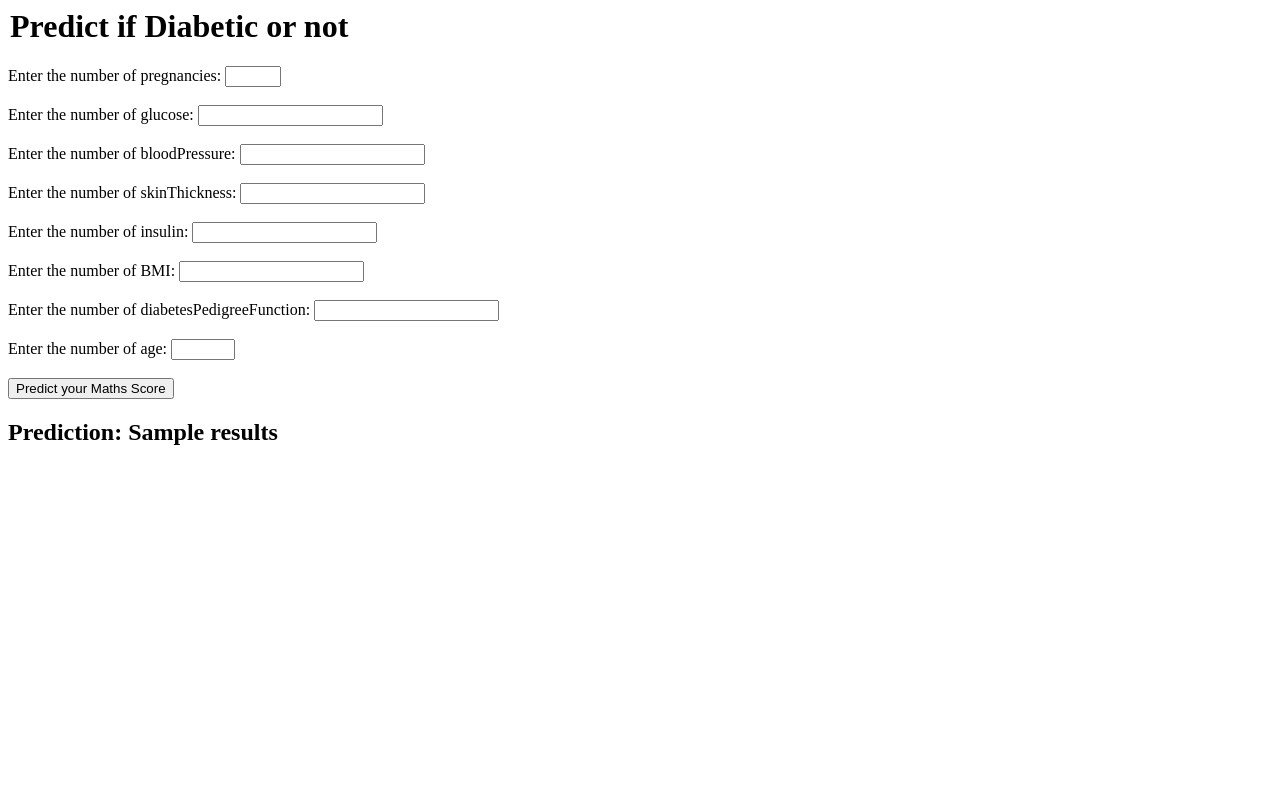
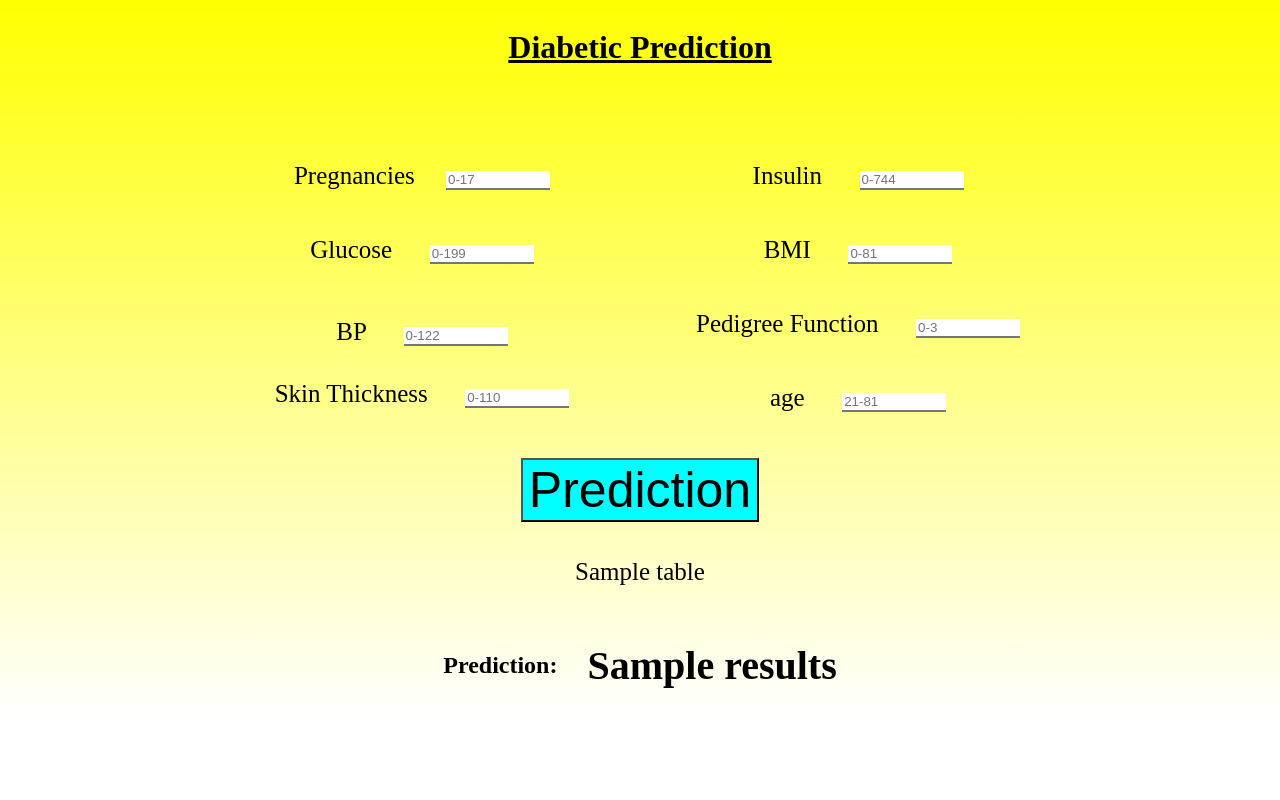
Before and after one commit to samarthagali/Diabetes-Predictor, a Flask app: template templates/home.html in a window 1280 px wide. Run offline with Flask 3, Linux system fonts and the light colour scheme; the template is opened without the code that fills it: most values are stand-ins (such as "Sample title", 1, 10 or a date in 2020).

Commit message:
modified webpage and function components

```diff
--- a/app.py
+++ b/app.py
@@ -32,13 +32,11 @@ def predict_datapoint():
 
         pred_df=data.get_data_as_data_frame()
         print(pred_df)
-        print("Before Prediction")
         predict_pipeline=PredictPipeline()
-        print("Mid Prediction")
         results=predict_pipeline.predict(pred_df)
         result = 'Non-Diabetic' if not results else 'Diabetic'
-        print("after Prediction")
-        return render_template('home.html',results=result)
+        result = result
+        return render_template('home.html',results=result, table=pred_df.to_html(index=False))
 
 
 if __name__=="__main__":
--- a/setup.py
+++ b/setup.py
@@ -18,9 +18,7 @@ def get_requirements(file_path:str)->List[str]:
 setup(
 name='mlproject',
 version='0.0.1',
-author='Basudev',
-author_email='basuoncloud@gmail.com',
+author='mlopspro',
 packages=find_packages(),
 install_requires=get_requirements('requirements.txt')
-
 )
--- a/src/components/ensembling.py
+++ b/src/components/ensembling.py
@@ -19,7 +19,6 @@ class Ensemble:
         self.path = ModelPath()
         self.ensemble = []
         self.data = data
-        print(os.getcwd())
 
     def logisticRegression(self):
          log_reg = pickle.load(open(self.path.models_path + self.path.log_reg_path, 'rb'))
--- /dev/null
+++ b/static/styles/home.css
@@ -0,0 +1,80 @@
+@import url('https://fonts.googleapis.com/css?family=Poppins:400,500,600,700&display=swap');
+
+html
+{
+  display: flex;
+  align-items: center;
+  justify-content: center;
+}
+
+body{
+  background: linear-gradient(to bottom, yellow, white);
+  background-size: cover;
+  background-repeat: no-repeat;
+}
+
+
+form
+{
+  font-size: 25px;
+}
+
+.column input{
+  border-top:none;
+  border-right: none;
+  border-left:none;
+  right:15px;
+  width:100px;
+}
+.underline
+{
+  margin:6px;
+}
+
+.container {
+  display: grid;
+  grid-template-columns: 1fr 1fr;
+  grid-gap: 20px;
+}
+
+.column {
+  padding: 20px;
+  align-items:left;
+  justify-content: left;
+  text-align: center;
+}
+
+.column input:focus
+{
+  width:100px;
+  border-top:none;
+  outline:none;
+  border-radius: 5px;
+  border-color: green;
+}
+
+.submit
+{
+  display: flex;
+  justify-content: center;
+  align-items: center;
+}
+
+.heading
+{
+  display: flex;
+  justify-content: center;
+  align-items: center;
+}
+
+.table
+{
+  font-size: 25px;
+}
+
+h2
+{
+  display: flex;
+  justify-content: center;
+  align-items: center;
+}
--- a/templates/home.html
+++ b/templates/home.html
@@ -1,45 +1,62 @@
-<html>
+<!DOCTYPE html>
+<html lang="en">
+<head>
+    <meta charset="UTF-8">
+    <meta name="viewport" content="width=device-width, initial-scale=1.0">
+    <title>Document</title>
+    <link rel= "stylesheet" type= "text/css" href= "{{ url_for('static',filename='styles/home.css') }}">
+    <link rel="shortcut icon" href="{{ url_for('static', filename='favicon.ico') }}">
+</head>
 <body>
-    <div class="login">
+   <div>
 
+       <div class="heading">
+       <h1>
+           <b><u><legend>Diabetic Prediction</legend></u></b>
+       </h1>
+    </div>
+       <form action="{{ url_for('predict_datapoint')}}" method="post">
+        <br/>
 
-       <form action="{{ url_for('predict_datapoint')}}" method="post">
-        <h1>
-            <legend>Predict if Diabetic or not</legend>
-        </h1>
+        <div class="container">
+            <div class="column">
+            <div class='underline column'> <label> Pregnancies &emsp;<input type="number" name="pregnancies"
+                 placeholder="0-17" required min="0" max="17"/> </label></div>
 
-        <div class="mb-3">
-            <label> Enter the number of pregnancies: <input type="number" name="pregnancies"
-                 place="Number range from 0-10" min="0" max="10"/> </label><br/><br/>
+            <div class='underline column'> <label> Glucose &emsp; <input type="number" name="glucose" min="0" max="199"
+                placeholder="0-199" required/> </label><br/><br/></div>
 
-            <label> Enter the number of glucose: <input type="number" name="glucose"
-                place="Number range from 0-10"/> </label><br/><br/>
+            <div class='underline'> <label> BP &emsp; <input type="number" name="bloodPressure" min="0" max="122"
+                placeholder="0-122" required/> </label><br/><br/></div>
 
-            <label> Enter the number of bloodPressure: <input type="number" name="bloodPressure"
-                place="Number range from 0-10"/> </label><br/><br/>
+            <div class='underline   '> <label> Skin Thickness &emsp; <input type="number" name="skinThickness" min="0" max="110"
+                placeholder="0-110" required/> </label></div>
+            </div>
 
-            <label> Enter the number of skinThickness: <input type="number" name="skinThickness"
-                place="Number range from 0-10"/> </label><br/><br/>
+            <div class="column">
+            <div class='underline column'> <label> Insulin &emsp; <input type="number" name="insulin" min="0" max="744"
+                placeholder="0-744" required/> </label> </div>
 
-            <label> Enter the number of insulin: <input type="number" name="insulin"
-                place="Number range from 0-10"/> </label><br/><br/>
+            <div class='underline column'> <label> BMI &emsp; <input type="number" name="BMI" min="0" max="81" step="0.1"
+                placeholder="0-81" required /> </label></div>
 
-            <label> Enter the number of BMI: <input type="number" name="BMI"
-                place="Number range from 0-10" /> </label><br/><br/>
+            <div class='underline column'> <label> Pedigree Function &emsp; <input type="number" name="diabetesPedigreeFunction" min="0.01"
+                max="3" step="0.01" placeholder="0-3" required /> </label></div>
 
-            <label> Enter the number of diabetesPedigreeFunction: <input type="number" name="diabetesPedigreeFunction"
-                place="Number range from 0-10" /> </label><br/><br/>
-
-            <label> Enter the number of age: <input type="number" name="age"
-                place="Number range from 0-10" min="1" max="120" /> </label><br/><br/>
+            <div class='underline column'> <label> age &emsp; <input type="number" name="age" min="21" max="81"
+                placeholder="21-81" required min="1" max="120" /> </label></div>
+        </div>
         </div>
 
-        <div class="mb-3">
-            <input class="btn btn-primary" type="submit" value="Predict your Maths Score" required />
+        <div class="submit">
+            <input type="submit" style="font-size:50px; background-color: aqua;" value="Prediction" required />
         </div>
-    </form>
+    </form> <br/><br/>
+    <div class="heading table">
+        {{ table|safe }}
+    </div> <br/><br/>
     <h2>
-       Prediction: {{results}}
+        Prediction: &emsp; <span style="font-size: 40px;">{{results}} </span>
     </h2>
    <body>
 </html>
```
Also changed, not shown: static/favicon.ico (added), 13 other files.
